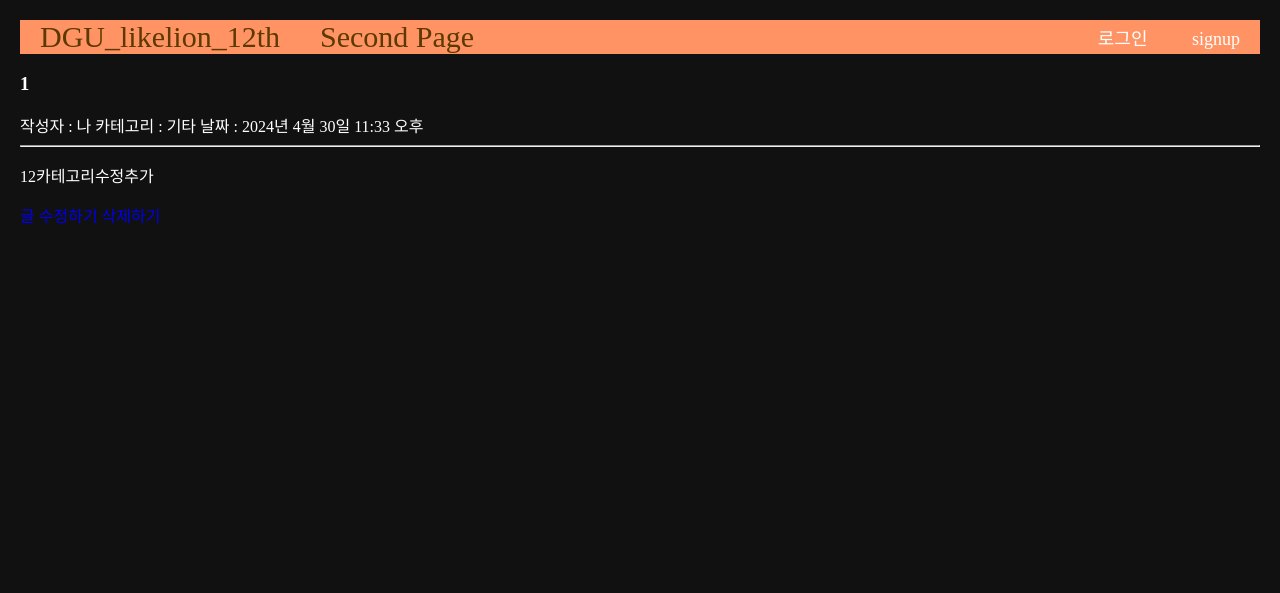
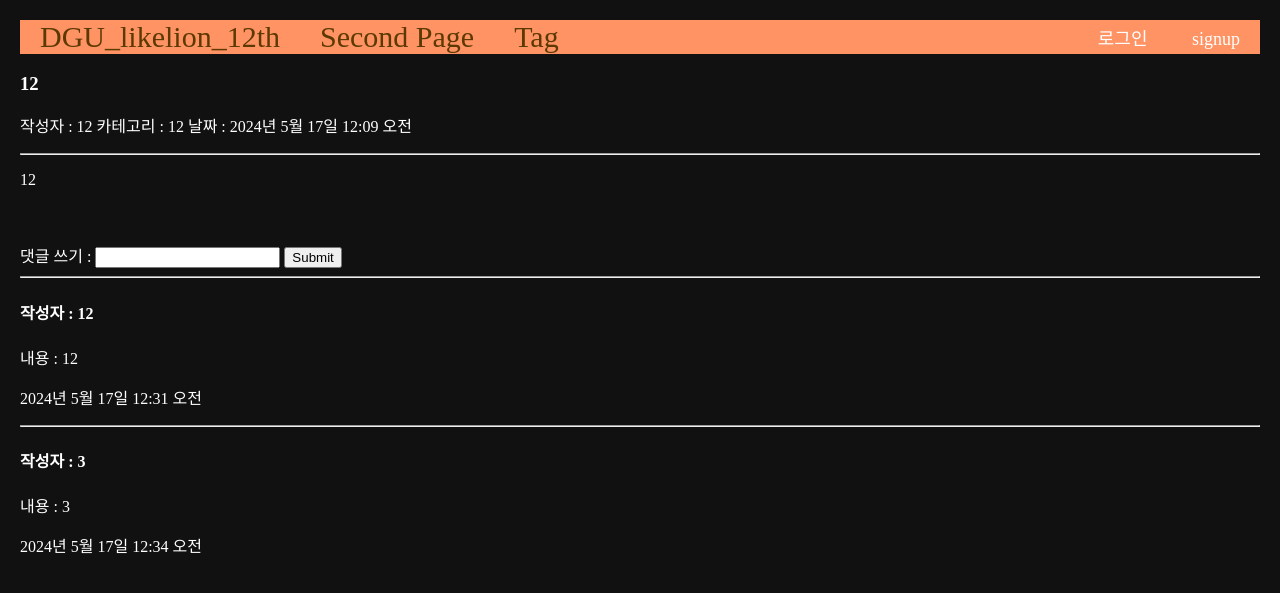
Before and after one commit to onlynyang/likelion_12th_hw, a Django app: page /1 in a window 1280 px wide. Shown: the top 593 px of the page. Run offline with Django 5.2, Linux system fonts and the light colour scheme; data comes from the database, SQL or seed files in the repository.

Commit message:
Feat : 4주차 과제

```diff
--- a/likelion 12th/project/main/admin.py
+++ b/likelion 12th/project/main/admin.py
@@ -1,5 +1,7 @@
 from django.contrib import admin
-from .models import Post
+from .models import Post, Comment, Tag
 # Register your models here.
 
 admin.site.register(Post)
+admin.site.register(Comment)
+admin.site.register(Tag)
--- a/likelion 12th/project/main/models.py
+++ b/likelion 12th/project/main/models.py
@@ -1,16 +1,34 @@
 from django.db import models
+from django.contrib.auth.models import User
 
 # Create your models here.
+class Tag(models.Model):
+    name = models.CharField(max_length=30, null=False, blank=False)
+
+    def __str__(self):
+        return self.name
+
 class Post(models.Model) :
     title = models.CharField(max_length=50)
     category = models.CharField(max_length=30)
-    writer = models.CharField(max_length=30)
+    writer = models.ForeignKey(User, null=False, blank=False, on_delete=models.CASCADE)
     body = models.TextField()
     pub_date = models.DateTimeField()
     image = models.ImageField(upload_to="post/", blank=True, null=True)
+    tags = models.ManyToManyField(Tag, related_name='posts', blank=True)
 
     def __str__(self):
         return self.title
 
     def summary(self):
         return self.body[:20]
+
+
+class Comment(models.Model):
+    content = models.TextField()
+    pub_date = models.DateTimeField()
+    writer = models.ForeignKey(User, null=False, blank=False, on_delete=models.CASCADE)
+    post = models.ForeignKey(Post, null=False, blank=False, on_delete=models.CASCADE)
+
+    def __str__(self):
+        return self.post.title + " : " + self.content[:20] + " by " + self.writer.profile.nickname
--- a/likelion 12th/project/main/templates/main/detail.html
+++ b/likelion 12th/project/main/templates/main/detail.html
@@ -5,12 +5,46 @@
 작성자 : {{post.writer}}
 카테고리 : {{post.category}}
 날짜 : {{post.pub_date}}
+<p>
+    {% for tag in post.tags.all %}
+        <a href="{% url 'main:tag-posts' tag.id %}">#{{tag.name}}</a>
+    {% endfor %}
+</p>
 <hr/>
 {% if post.image %}
- <p><img src="{{ post.image.url }}" alt="사진" width="100px"></p>
+<p><img src="{{ post.image.url }}" alt="사진" width="100px"></p>
 {% endif %}
 <p>{{post.body}}</p>
+{% if post.writer == user %}
 <a href="{% url 'main:edit' post.id %}">글 수정하기</a>
 <a href="{% url 'main:delete' post.id %}">삭제하기</a>
+{% endif %}
 <br>
+
+<div class="comment_container">
+    <div class="comment_form">
+        <h2></h2>
+        <form action="{% url 'main:detail' post.id %}" method="POST">
+            {% csrf_token %}
+            댓글 쓰기 : <input type="text" name="content">
+            <input type="submit" name="submit">
+        </form>
+    </div>
+    <div class="comment_list">
+        {% for comment in comments %}
+        <hr>
+        <h4>작성자 : {{comment.writer}}</h4>
+        <p>내용 : {{comment.content}}</p>
+        <p>{{comment.pub_date}}</p>
+        {% if request.user == comment.writer %}
+            <form action="{% url 'main:delete_comment' comment.id %}" method="POST">
+                {% csrf_token %}
+                <input type="hidden" name="comment_id" value="{{ comment.id }}">
+                <input type="submit" value="삭제">
+            </form>
+        {% endif %}
+        </div>
+        {% endfor %}
+    </div>
+</div>
 {% endblock %}
--- a/likelion 12th/project/main/templates/main/new-post.html
+++ b/likelion 12th/project/main/templates/main/new-post.html
@@ -7,7 +7,7 @@
     {% csrf_token %}
     <p>제목 : <input type="text" name="title"></p>
     <p>카테고리 : <input type="text" name="category"></p>
-    <p>작성자 : <input type="text" name="writer"></p>
+    <!-- <p>작성자 : <input type="text" name="writer"></p> -->
     <p>사진 : <input type="file" name="image"></p>
     <p>내용 : <textarea type="text" name="body" id="" cols="30" rows="10"></textarea></p>
     <button type="submit">제출</button>
--- a/likelion 12th/project/main/templates/main/secondpage.html
+++ b/likelion 12th/project/main/templates/main/secondpage.html
@@ -3,6 +3,11 @@
 <h1 class="contents">2024 멋쟁이사자처럼 12기</h1>
 <div class="contents">This is SecondPage!!</div>
 <div>
+    <div>
+        {% if user.is_authenticated %}
+        <a href="{% url 'main:new-post' %}">새 글 작성하기</a>
+        {% endif %}
+    </div>
  {% for post in posts %}
  <div>
  <hr/>
--- a/likelion 12th/project/main/urls.py
+++ b/likelion 12th/project/main/urls.py
@@ -11,4 +11,7 @@ urlpatterns = [
     path('edit/<int:id>', edit, name="edit"),
     path('update/<int:id>', update, name="update"),
     path('delete/<int:id>', delete, name="delete"),
+    path('delete-comment/<int:id>', delete_comment, name="delete_comment"),
+    path('tag-list', tag_list, name="tag-list"),
+    path('tag-posts/<int:tag_id>', tag_posts, name="tag-posts"),
 ]
--- a/likelion 12th/project/main/views.py
+++ b/likelion 12th/project/main/views.py
@@ -1,7 +1,7 @@
 from django.shortcuts import render, redirect, get_object_or_404
 from django.utils import timezone
 
-from .models import Post
+from .models import Post, Comment, Tag
 
 # Create your views here.
 
@@ -19,38 +19,89 @@ def new_post(request):
     return render(request, 'main/new-post.html')
 def detail(request, id):
     post = get_object_or_404(Post, pk = id)
-    return render(request, 'main/detail.html', {'post':post})
+    if request.method == 'GET':
+        comments = Comment.objects.filter(post=post)
+        return render(request, 'main/detail.html', {'post':post, 'comments':comments})
+
+    elif request.method == 'POST':
+        new_comment = Comment()
+
+        new_comment.post = post
+        new_comment.writer = request.user
+        new_comment.content = request.POST['content']
+        new_comment.pub_date = timezone.now()
+
+        new_comment.save()
+        return redirect('main:detail', id)
+
 def edit(request, id):
     edit_post = Post.objects.get(pk=id)
     return render(request, 'main/edit.html', {'post' : edit_post})
 def create(request):
-    new_post = Post()
+    if request.user.is_authenticated:
+        new_post = Post()
 
-    new_post.title = request.POST['title']
-    new_post.category = request.POST['category']
-    new_post.writer = request.POST['writer']
-    new_post.body = request.POST['body']
-    new_post.pub_date = timezone.now()
-    new_post.image = request.FILES.get('image')
+        new_post.title = request.POST['title']
+        new_post.category = request.POST['category']
+        new_post.writer = request.user
+        new_post.body = request.POST['body']
+        new_post.pub_date = timezone.now()
+        new_post.image = request.FILES.get('image')
 
-    new_post.save()
+        new_post.save()
 
-    return redirect('main:detail', new_post.id)
+        words = new_post.body.split(' ')
+        tag_list = []
+
+        for w in words:
+            if len(w)>0:
+                if w[0] == '#':
+                    tag_list.append(w[1:])
+
+        for t in tag_list:
+            tag, boolean = Tag.objects.get_or_create(name=t)
+            new_post.tags.add(tag.id)
+
+        return redirect('main:detail', new_post.id)
+
+    else:
+        return redirect('accounts:login')
 
 def update(request, id):
     update_post = Post.objects.get(pk=id)
+    if request.user.is_authenticated and request.user == update_post.writer:
+        update_post.title = request.POST['title']
+        update_post.category = request.POST['category']
+        update_post.body = request.POST['body']
+        update_post.pub_date = timezone.now()
 
-    update_post.title = request.POST['title']
-    update_post.category = request.POST['category']
-    update_post.writer = request.POST['writer']
-    update_post.body = request.POST['body']
-    update_post.pub_date = timezone.now()
-    update_post.image = request.FILES.get('image')
+        if request.FILES.get('image'):
+            update_post.image = request.FILES.get['image']
 
-    update_post.save()
+        update_post.save()
+        return redirect('main:detail', update_post.id)
+    return redirect('accounts:login', update_post.id)
 
-    return redirect('main:detail', update_post.id)
+
 def delete(request, id):
     delete_post = Post.objects.get(pk=id)
     delete_post.delete()
     return redirect('main:secondpage')
+
+def delete_comment(request, id):
+    comment = Comment.objects.get(pk=id)
+    if request.user == comment.writer:
+        comment.delete()
+    return redirect('main:detail', id=comment.post.id)
+
+def tag_list(request):
+    tags = Tag.objects.all()
+    return render(request, 'main/tag-list.html', { 'tags' : tags })
+
+def tag_posts(request, tag_id):
+    tag = get_object_or_404(Tag, id=tag_id)
+    posts = tag.posts.all()
+    return render(request, 'main/tag-post.html', {
+        'tag' : tag,
+        'posts' : posts
+    })
--- a/likelion 12th/project/project/templates/shared/_navbar.html
+++ b/likelion 12th/project/project/templates/shared/_navbar.html
@@ -3,6 +3,8 @@
     <a class="navbar-link" href="{% url 'main:mainpage' %}">DGU_likelion_12th</a>
     <!-- secondpage 링크 연결 -->
     <a class="navbar-link" href="{% url 'main:secondpage' %}">Second Page</a>
+
+    <a class="navbar-link" href="{% url 'main:tag-list' %}">Tag</a>
 
     <!-- 사용자 인증 정보 -->
     <div class="nav-right">
```
Also changed, not shown: likelion 12th/project/main/templates/main/tag-list.html (added, +14 -0 lines), likelion 12th/project/main/templates/main/tag-post.html (added, +18 -0 lines), likelion 12th/project/db.sqlite3, likelion 12th/project/main/migrations/0005_alter_post_pub_date_alter_post_writer.py (added), likelion 12th/project/main/migrations/0006_comment.py (added), likelion 12th/project/main/migrations/0007_tag_post_tags.py (added).
